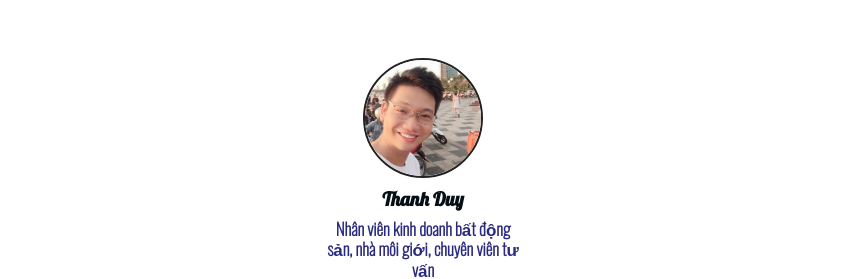
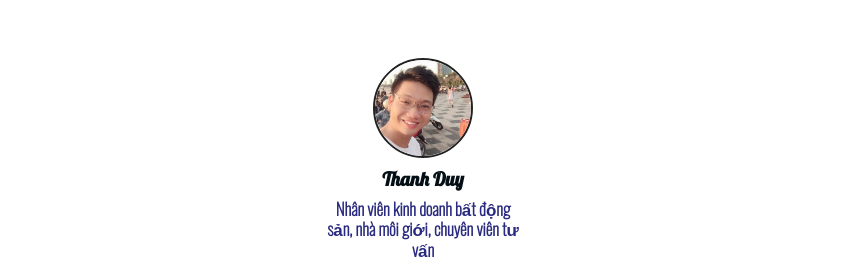
Before and after one commit to anlethanh048/Duy, a plain HTML site: page index.html in a window 1280 px wide. Shown: the top 279 px of the page, without its empty margins (217-1062 px from the left). Drawn offline with nearby package versions, Linux system fonts and the light colour scheme; a web font is replaced by a local one.

Commit message:
Update index.html

```diff
--- a/index.html
+++ b/index.html
@@ -25,8 +25,8 @@
     <div class="container">
         <br>
         <br>
-        <div style="margin:10px auto; width: 120px;">
-            <img width="120px" height="120px" style="border-radius: 150px; border: solid 2px #222221;"
+        <div style="margin:10px auto; width: 100px;">
+            <img width="100px" height="100px" style="border-radius: 150px; border: solid 2px #222221;"
                 src="duy.jpg">
         </div>
         <div>
```
